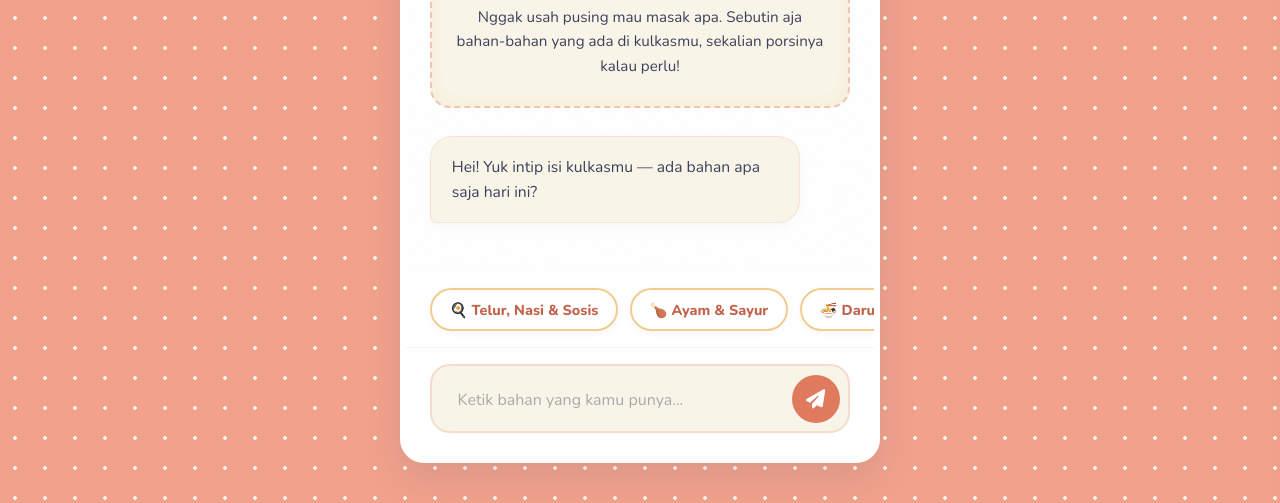
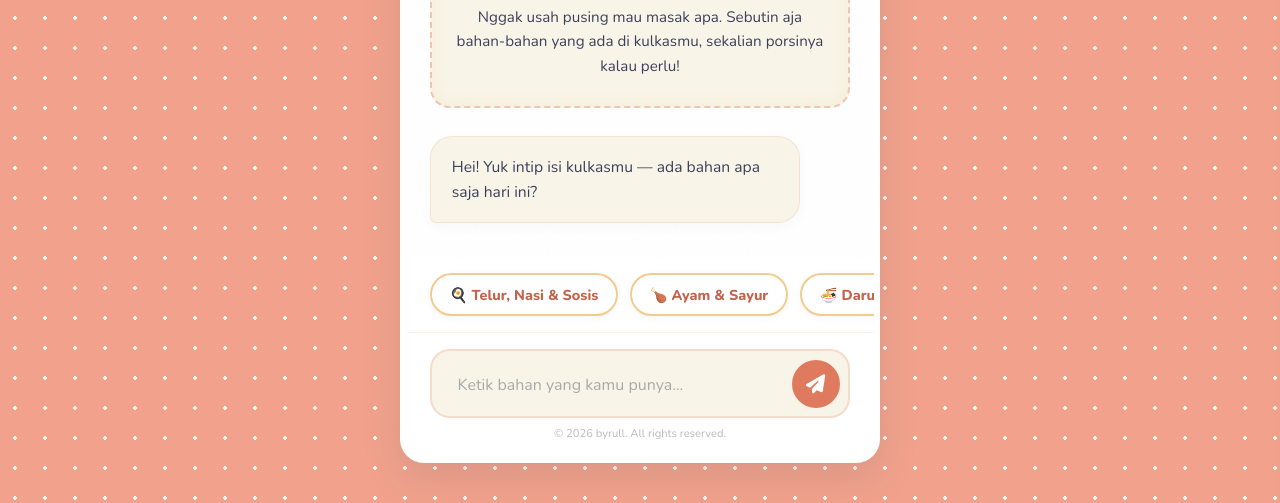
Before and after one commit to fakhrularifin/MasAkin, a website: page public/index.html in a window 1280 px wide. Shown: the part 297-800 px from the top of the page. Drawn offline with nearby package versions, Linux system fonts and the light colour scheme.

Commit message:
upd: add copyright text

```diff
--- a/public/index.html
+++ b/public/index.html
@@ -107,6 +107,7 @@
             <i class="fa-solid fa-paper-plane"></i>
           </button>
         </form>
+        <p class="copyright">&copy; 2026 byrull. All rights reserved.</p>
       </footer>
     </div>
 
--- a/public/style.css
+++ b/public/style.css
@@ -332,10 +332,18 @@ body {
 
 /* Input Area */
 .chat-input-area {
-  padding: 1rem 1.5rem 1.5rem 1.5rem;
+  padding: 1rem 1.5rem 1rem 1.5rem;
   background: #fff;
   border-top: 1px solid rgba(224, 122, 95, 0.1);
   z-index: 5;
+}
+
+.copyright {
+  text-align: center;
+  font-size: 0.7rem;
+  color: #bbb;
+  margin-top: 0.5rem;
+  font-family: "Nunito", sans-serif;
 }
 
 #chatForm {
```
